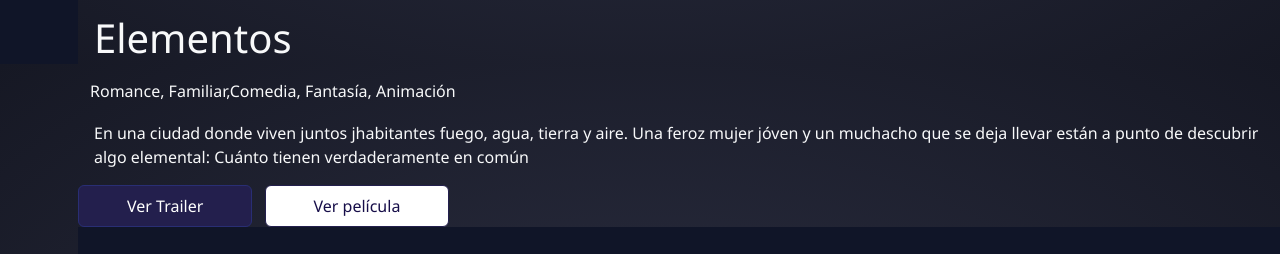
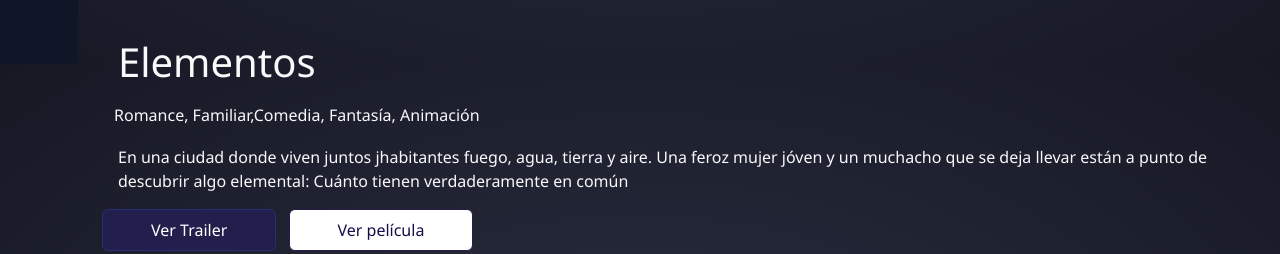
Before and after one commit to BelenSegovia/disney_grupo1, a plain HTML site: page pages/featured.html in a window 1280 px wide. Shown: the part 736-990 px from the top of the page. Drawn offline with nearby package versions, Linux system fonts and the light colour scheme.

```diff
--- a/pages/featured.html
+++ b/pages/featured.html
@@ -137,7 +137,7 @@
                <div class="ratio ratio-16x9">
                 <iframe id="videoPlayer" width="560" height="315" src="https://www.youtube.com/embed/MgzHRIeaOL8?si=uM4QplsnSaQkj5JF" title="YouTube video player" frameborder="0" allow="accelerometer; autoplay; clipboard-write; encrypted-media; gyroscope; picture-in-picture; web-share" allowfullscreen></iframe>
                </div>
-                <div class="info">
+                <div class="info p-4">
                     <h1 class="text-light p-2 m-2">Elementos</h1>
                     <h6 class="text-light p-1 m-2">Romance, Familiar,Comedia, Fantasía, Animación</h6>
                     <p class="text-light p-2 m-2">En una ciudad donde viven juntos jhabitantes fuego, agua, tierra y aire. Una feroz mujer jóven y un muchacho que se deja llevar están a punto de descubrir algo elemental: Cuánto tienen verdaderamente en común</p>
```
